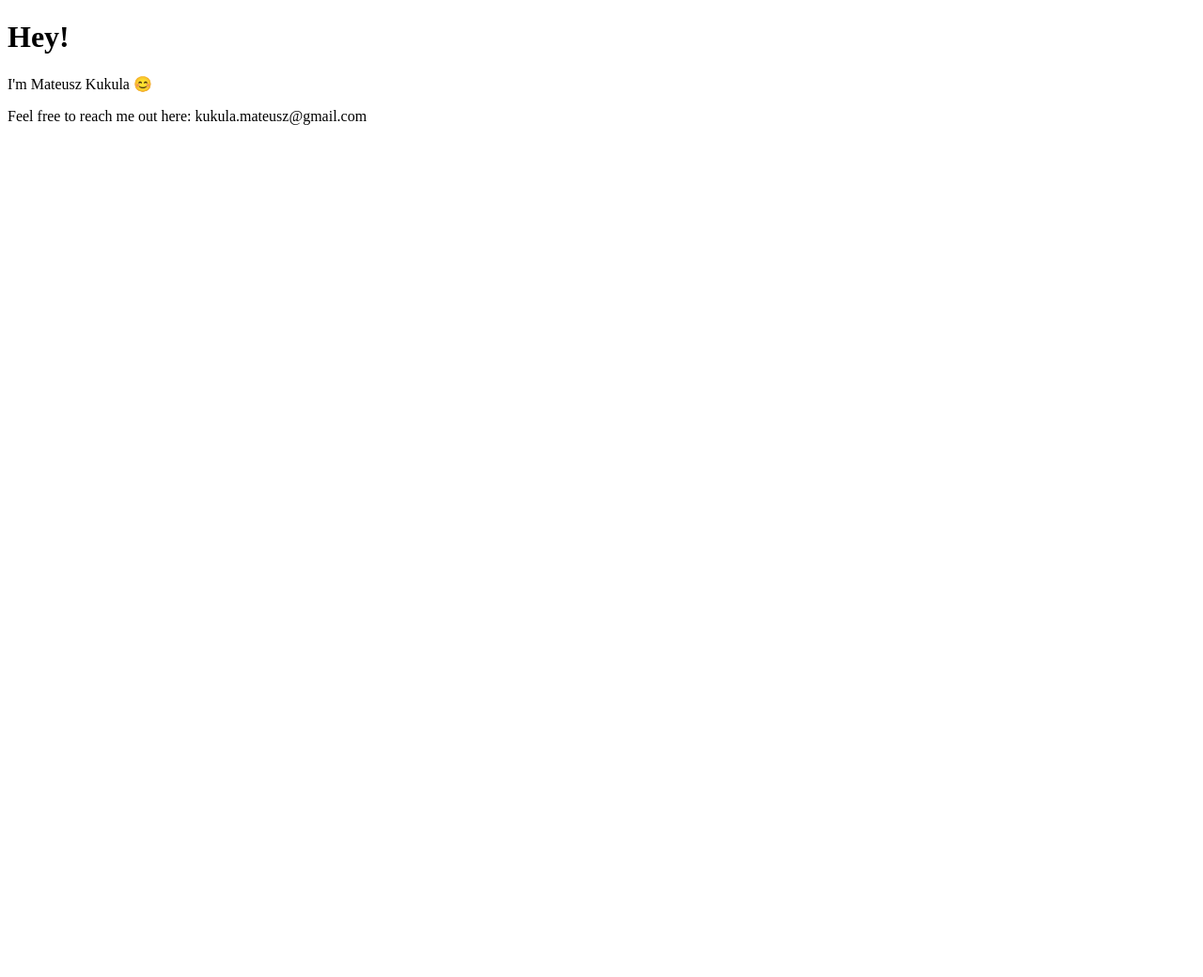
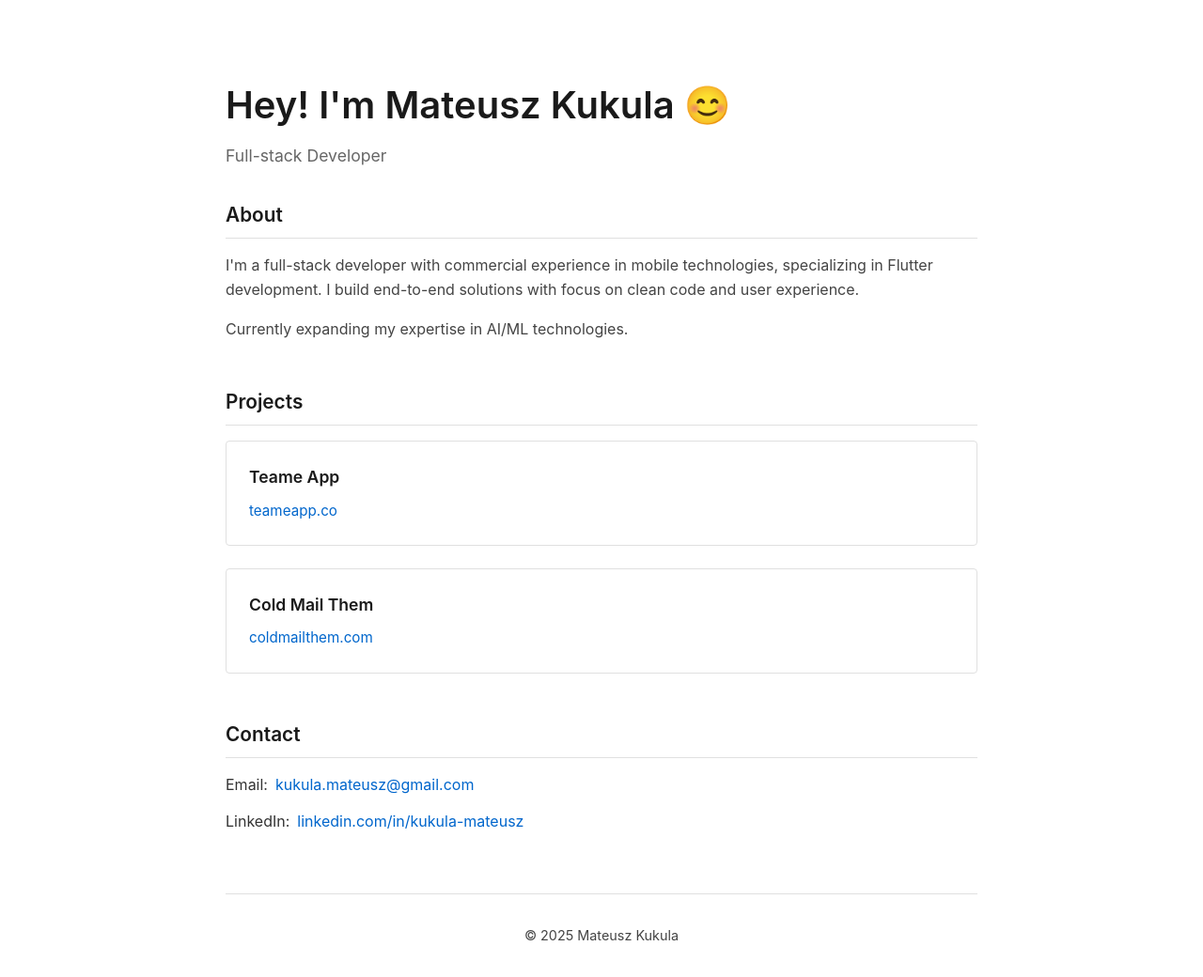
Before and after one commit to MattK97/MattK97.github.io, a plain HTML site: page index.html in a window 1280 px wide. Shown: the whole page at 94% size. Before the commit the page ends 800 px from the top, so only its background shows below. Drawn offline with Linux system fonts and the light colour scheme.

Commit message:
Update index.html

```diff
--- a/index.html
+++ b/index.html
@@ -1,8 +1,183 @@
 <!DOCTYPE html>
-<html>
+<html lang="en">
+<head>
+    <meta charset="UTF-8">
+    <meta name="viewport" content="width=device-width, initial-scale=1.0">
+    <title>Mateusz Kukula</title>
+    <style>
+        * {
+            margin: 0;
+            padding: 0;
+            box-sizing: border-box;
+        }
+
+        body {
+            font-family: -apple-system, BlinkMacSystemFont, 'Segoe UI', Roboto, 'Helvetica Neue', Arial, sans-serif;
+            line-height: 1.6;
+            color: #333;
+            background-color: #ffffff;
+            padding: 20px;
+        }
+
+        .container {
+            max-width: 800px;
+            margin: 60px auto;
+        }
+
+        h1 {
+            font-size: 2.5rem;
+            font-weight: 600;
+            margin-bottom: 0.5rem;
+            color: #1a1a1a;
+        }
+
+        .subtitle {
+            font-size: 1.1rem;
+            color: #666;
+            margin-bottom: 2rem;
+        }
+
+        section {
+            margin-bottom: 3rem;
+        }
+
+        h2 {
+            font-size: 1.3rem;
+            font-weight: 600;
+            margin-bottom: 1rem;
+            color: #1a1a1a;
+            border-bottom: 1px solid #e0e0e0;
+            padding-bottom: 0.5rem;
+        }
+
+        p {
+            margin-bottom: 1rem;
+            color: #444;
+        }
+
+        .projects {
+            display: flex;
+            flex-direction: column;
+            gap: 1.5rem;
+        }
+
+        .project {
+            padding: 1.5rem;
+            border: 1px solid #e0e0e0;
+            border-radius: 4px;
+            transition: box-shadow 0.2s ease;
+        }
+
+        .project:hover {
+            box-shadow: 0 2px 8px rgba(0, 0, 0, 0.1);
+        }
+
+        .project h3 {
+            font-size: 1.1rem;
+            font-weight: 600;
+            margin-bottom: 0.5rem;
+            color: #1a1a1a;
+        }
+
+        .project a {
+            color: #0066cc;
+            text-decoration: none;
+            font-size: 0.95rem;
+        }
+
+        .project a:hover {
+            text-decoration: underline;
+        }
+
+        .contact {
+            display: flex;
+            flex-direction: column;
+            gap: 0.8rem;
+        }
+
+        .contact-item {
+            display: flex;
+            align-items: center;
+            gap: 0.5rem;
+        }
+
+        .contact-item a {
+            color: #0066cc;
+            text-decoration: none;
+        }
+
+        .contact-item a:hover {
+            text-decoration: underline;
+        }
+
+        footer {
+            margin-top: 4rem;
+            padding-top: 2rem;
+            border-top: 1px solid #e0e0e0;
+            text-align: center;
+            color: #888;
+            font-size: 0.9rem;
+        }
+
+        @media (max-width: 600px) {
+            .container {
+                margin: 30px auto;
+            }
+
+            h1 {
+                font-size: 2rem;
+            }
+
+            .subtitle {
+                font-size: 1rem;
+            }
+        }
+    </style>
+</head>
 <body>
-<h1>Hey!</h1>
-<p>I'm Mateusz Kukula 😊</p>
-<p>Feel free to reach me out here: kukula.mateusz@gmail.com</p>
+    <div class="container">
+        <header>
+            <h1>Hey! I'm Mateusz Kukula 😊</h1>
+            <p class="subtitle">Full-stack Developer</p>
+        </header>
+
+        <section>
+            <h2>About</h2>
+            <p>I'm a full-stack developer with commercial experience in mobile technologies, specializing in Flutter development. I build end-to-end solutions with focus on clean code and user experience.</p>
+            <p>Currently expanding my expertise in AI/ML technologies.</p>
+        </section>
+
+        <section>
+            <h2>Projects</h2>
+            <div class="projects">
+                <div class="project">
+                    <h3>Teame App</h3>
+                    <a href="https://teameapp.co/" target="_blank" rel="noopener noreferrer">teameapp.co</a>
+                </div>
+                <div class="project">
+                    <h3>Cold Mail Them</h3>
+                    <a href="https://coldmailthem.com/" target="_blank" rel="noopener noreferrer">coldmailthem.com</a>
+                </div>
+            </div>
+        </section>
+
+        <section>
+            <h2>Contact</h2>
+            <div class="contact">
+                <div class="contact-item">
+                    <span>Email:</span>
+                    <a href="mailto:kukula.mateusz@gmail.com">kukula.mateusz@gmail.com</a>
+                </div>
+                <div class="contact-item">
+                    <span>LinkedIn:</span>
+                    <a href="https://www.linkedin.com/in/kukula-mateusz/" target="_blank" rel="noopener noreferrer">linkedin.com/in/kukula-mateusz</a>
+                </div>
+            </div>
+        </section>
+
+        <footer>
+            <p>© 2025 Mateusz Kukula</p>
+        </footer>
+    </div>
 </body>
 </html>
```
